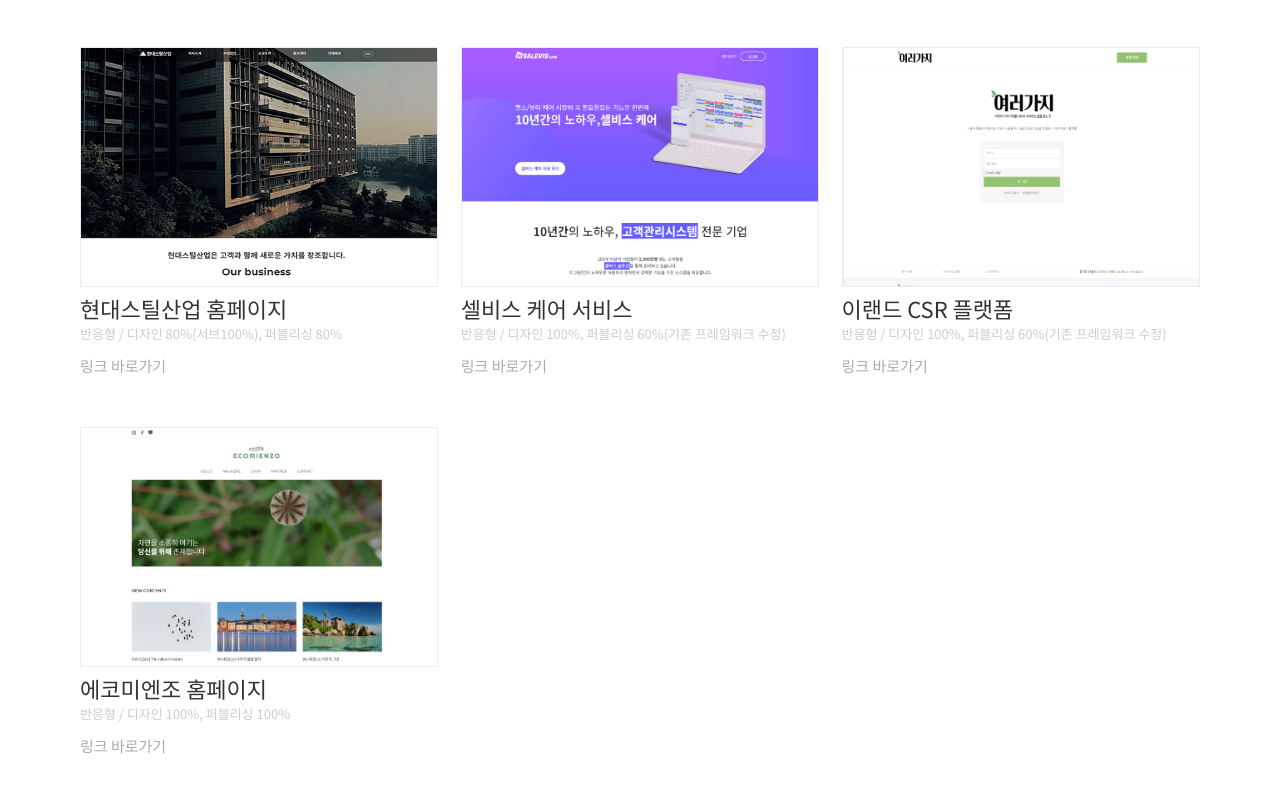
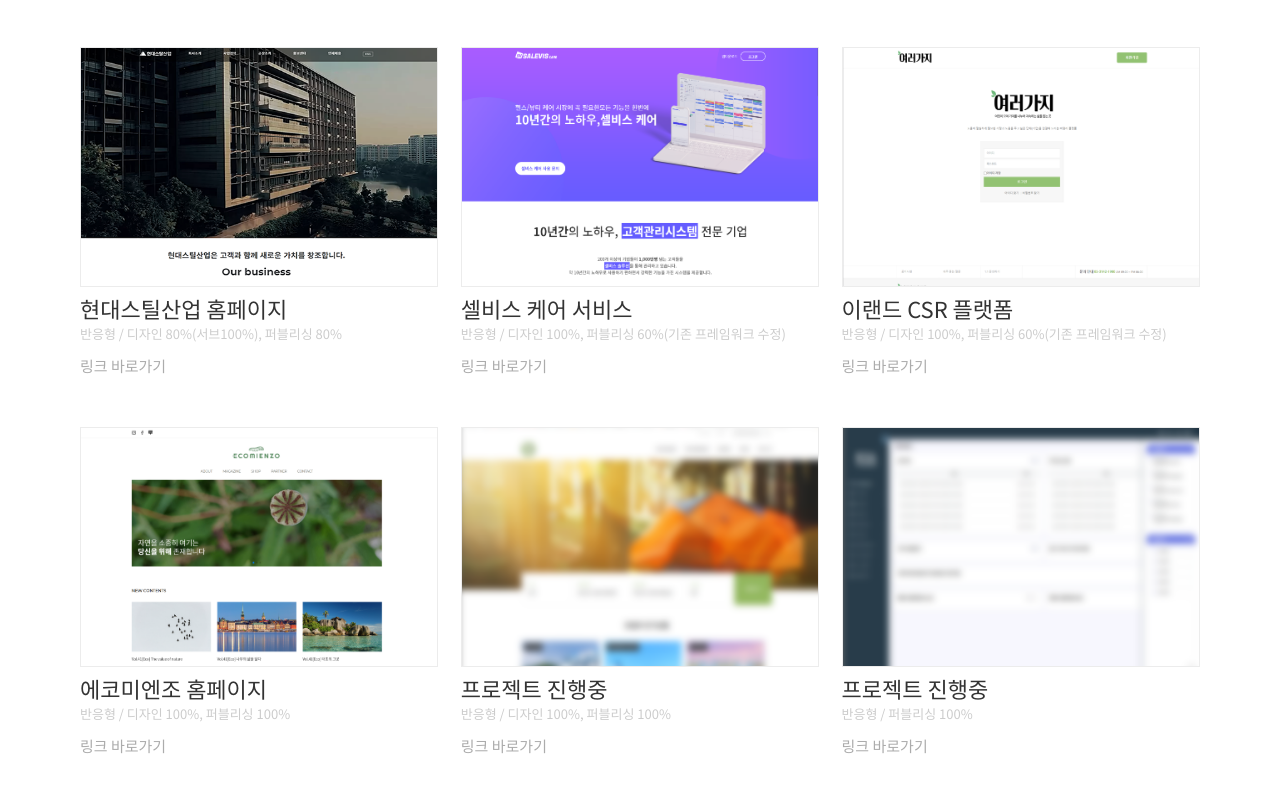
Before and after one commit to sfreeze/portfolio, a plain HTML site: page index.html in a window 1280 px wide. Shown: the part 2135-2926 px from the top of the page. Drawn offline with Linux system fonts and the light colour scheme.

Commit message:
포트폴리오 업데이트, 팀 변경

```diff
--- a/index.html
+++ b/index.html
@@ -81,7 +81,7 @@
                                 <li>
                                     <dl>
                                         <dt>2021. 07. ~</dt>
-                                        <dd>(주)소프트자이온 기술사업부 UI/UX 파트 연구원</dd>
+                                        <dd>(주)소프트자이온 개발연구소 개발2팀 연구원</dd>
                                     </dl>
                                 </li>
                             </ul>
@@ -118,7 +118,7 @@
                                         </div>
                                     </dd>
                                     <dd>
-                                        <span>CSS3, Media Query</span>
+                                        <span>CSS3, SCSS, Media Query</span>
                                     </dd>
                                 </dl>
                             </li>
@@ -219,6 +219,26 @@
                                     <a href="http://www.ecomienzo.co.kr/" target="_blank">링크 바로가기</a>
                                 </div>
                             </li>
+                            <li class="ga_item">
+                                <div class="ga_img">
+                                    <img src="./img/mvhp.png" alt="프로젝트 진행중">
+                                </div>
+                                <p class="ga_title">프로젝트 진행중</p>
+                                <div class="ga_option">
+                                    <p class="desc">반응형 / 디자인 100%, 퍼블리싱 100%</p>
+                                    <a href="#" target="_blank">링크 바로가기</a>
+                                </div>
+                            </li>
+                            <li class="ga_item">
+                                <div class="ga_img">
+                                    <img src="./img/kcrm.png" alt="프로젝트 진행중">
+                                </div>
+                                <p class="ga_title">프로젝트 진행중</p>
+                                <div class="ga_option">
+                                    <p class="desc">반응형 / 퍼블리싱 100%</p>
+                                    <a href="#" target="_blank">링크 바로가기</a>
+                                </div>
+                            </li>
                         </ul>
                     </section>
                     <!-- //pf_gallery -->
```
Also changed, not shown: img/kcrm.png (added), img/mvhp.png (added).
